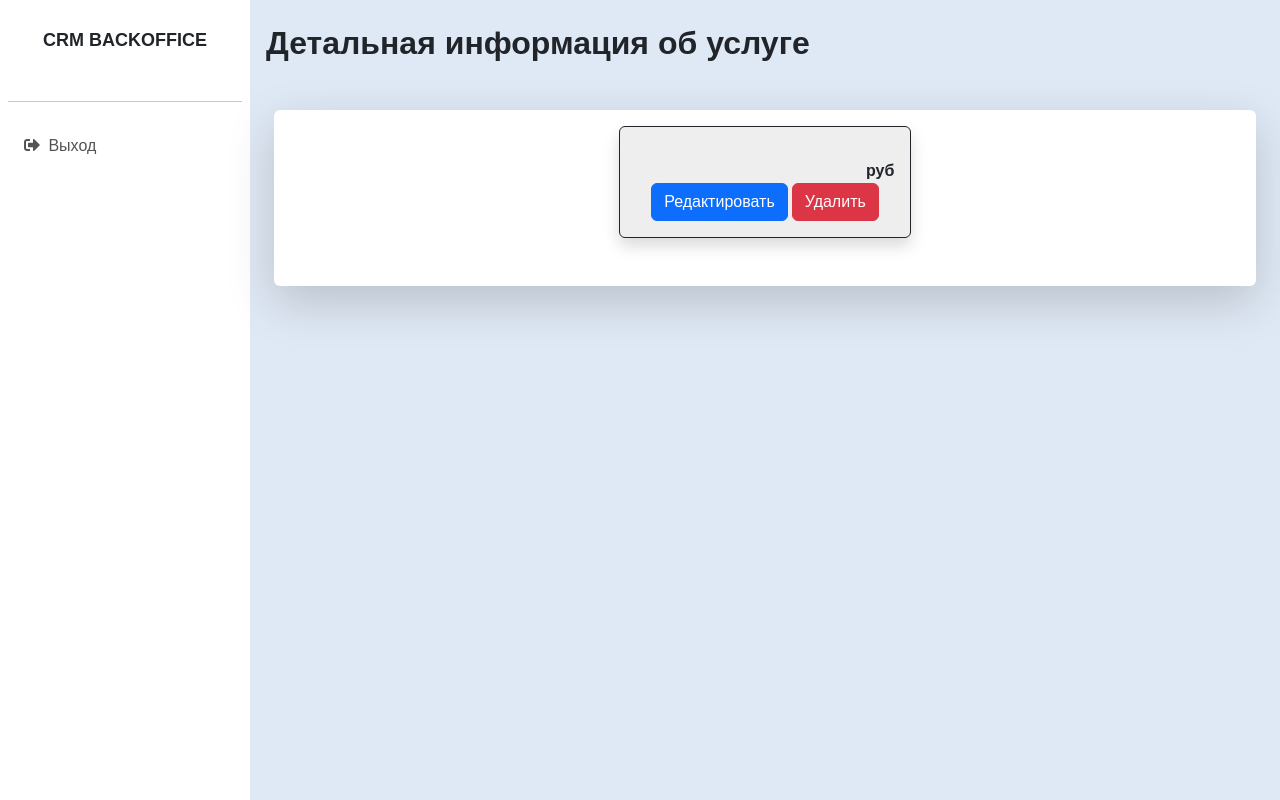
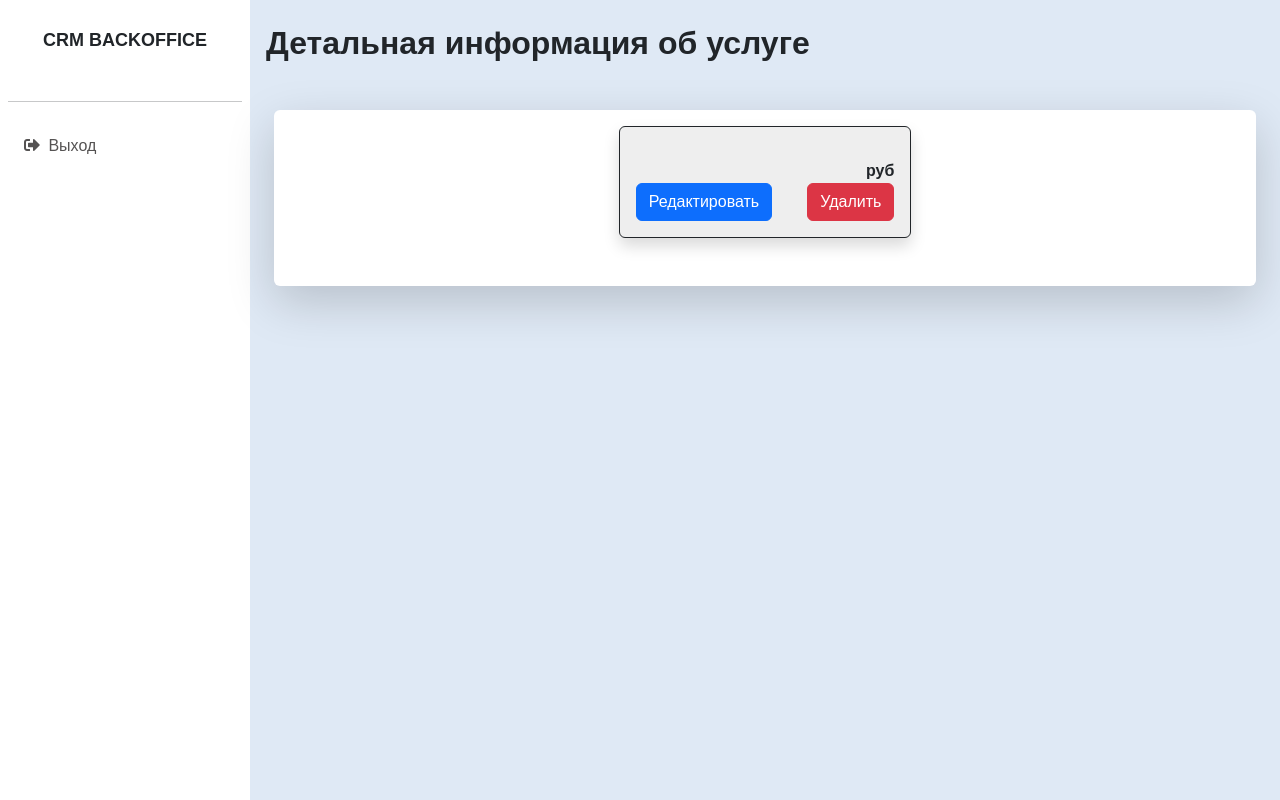
Before and after one commit to engineer-developer/CRM-system, a Django app: template crm_system/products/templates/products/products-detail.html in a window 1280 px wide. Run offline with Django 5.2, Linux system fonts and the light colour scheme; the template is opened without the code that fills it, so the values that code supplies are empty.

Commit message:
upd products/templates/products/products-detail.htmll

```diff
--- a/crm_system/products/templates/products/products-detail.html
+++ b/crm_system/products/templates/products/products-detail.html
@@ -10,7 +10,7 @@
                 <h5 class="card-title fw-bold">{{ object.name }}</h5>
                 <p class="card-text">{{ object.description }}</p>
                 <div class="d-flex justify-content-end fw-bold">{{ object.cost }}руб</div>
-                <div class="d-flex justify-content-center fw-bold">
+                <div class="d-flex justify-content-between fw-bold">
                     <a href="{% url "products:product_edit" object.pk %}" class="btn btn-primary me-1">Редактировать</a>
                     <a href="{% url "products:product_delete" object.pk %}" class="btn btn-danger">Удалить</a>
                 </div>
```
